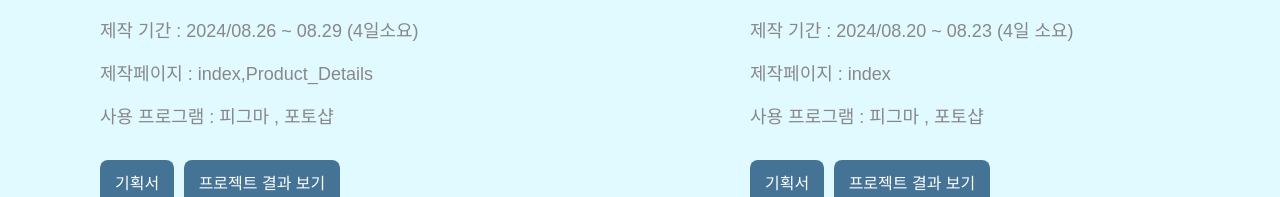
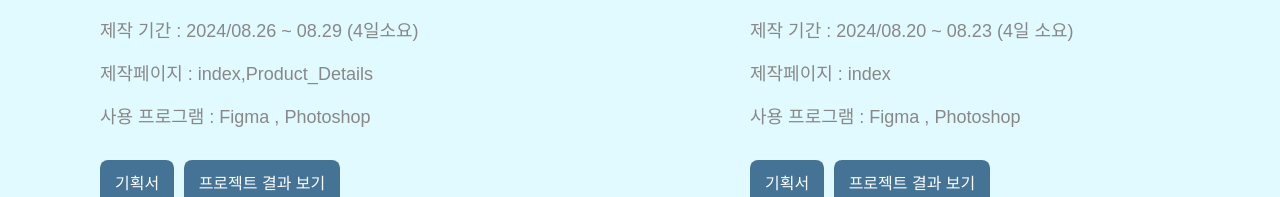
Before and after one commit to jiho997/portfolio_jiho, a plain HTML site: page index.html in a window 1280 px wide. Shown: the part 2631-2828 px from the top of the page. Drawn offline with nearby package versions, Linux system fonts and the light colour scheme.

Commit message:
Add files via upload

```diff
--- a/index.html
+++ b/index.html
@@ -27,7 +27,7 @@
                     <h2>HOKA</h2>
                     <P>제작 기간  :  2024/08.26 ~ 08.29  (4일소요)</P>
                     <P>제작페이지 : index,Product_Details </P>
-                    <P>사용 프로그램 : 피그마 , 포토샵</P>
+                    <P>사용 프로그램 : Figma , Photoshop</P>
                     <div class="btn">
                         <a href="#">기획서</a>
                         <a href="https://www.figma.com/proto/aWPTyZYAPWLuwiMPJdGUeZ/%EC%9E%91%EC%97%85%EB%AC%BC-%EB%AA%A8%EC%9D%8C-%ED%8E%98%EC%9D%B4%EC%A7%80?page-id=0%3A1&node-id=1-3&node-type=FRAME&viewport=541%2C353%2C0.07&t=CuL0udBFvmB3GhaK-1&scaling=min-zoom&content-scaling=fixed">프로젝트 결과 보기</a>
@@ -38,7 +38,7 @@
                     <h2>노랑풍선</h2>
                     <P>제작 기간  :   2024/08.20 ~ 08.23  (4일 소요)</P>
                     <P>제작페이지 : index </P>
-                    <P>사용 프로그램 : 피그마 , 포토샵</P>
+                    <P>사용 프로그램 : Figma , Photoshop</P>
                     <div class="btn">
                         <a href="#">기획서</a>
                         <a href=https://www.figma.com/proto/bZDH2PAUYsHcLdfncRD6YN/%EB%85%B8%EB%9E%91%ED%92%8D%EC%84%A0-%EC%9B%B9%ED%8E%98%EC%9D%B4%EC%A7%80?page-id=0%3A1&node-id=195-12&node-type=CANVAS&viewport=340%2C-867%2C0.27&t=2qpjKqfIAPTlQNTy-1&scaling=min-zoom&content-scaling=fixed>프로젝트 결과 보기</a>
@@ -49,7 +49,7 @@
                     <h2>페어라이어</h2>
                     <P>제작 기간  :   2024/08.14 ~ 08.16  (3일 소요)</P>
                     <P>제작페이지 : index </P>
-                    <P>사용 프로그램 : 피그마 , 포토샵</P>
+                    <P>사용 프로그램 : Figma , Photoshop</P>
                     <div class="btn">
                         <a href="#">기획서</a>
                         <a href="https://www.figma.com/proto/aWPTyZYAPWLuwiMPJdGUeZ/%EC%9E%91%EC%97%85%EB%AC%BC-%EB%AA%A8%EC%9D%8C-%ED%8E%98%EC%9D%B4%EC%A7%80?page-id=42%3A31&node-id=42-649&node-type=FRAME&viewport=544%2C435%2C0.11&t=LoGfKXjuDAgkBFfH-1&scaling=min-zoom&content-scaling=fixed">프로젝트 결과 보기</a>
```
Also changed, not shown: img/My_Profile.png.
